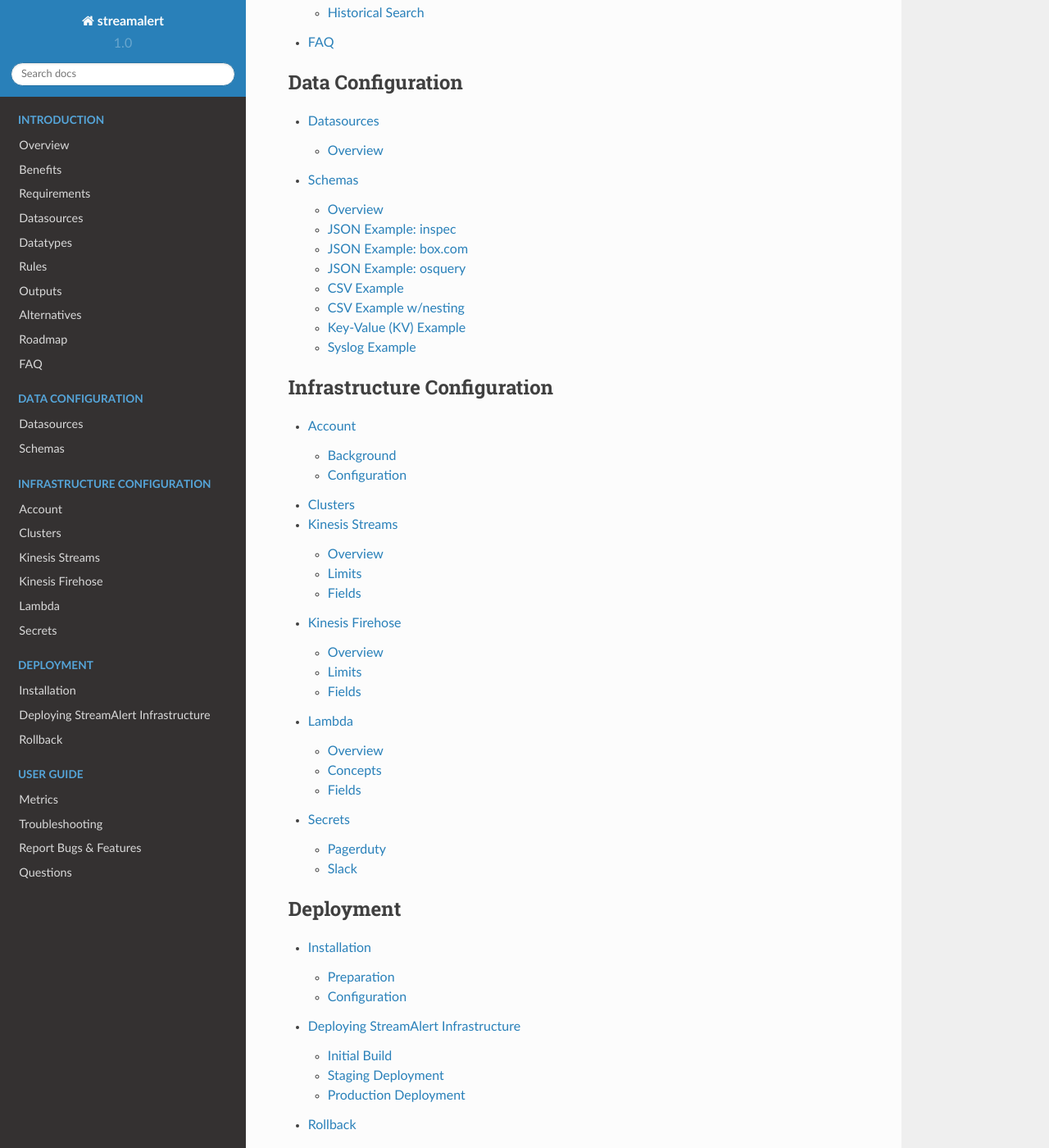
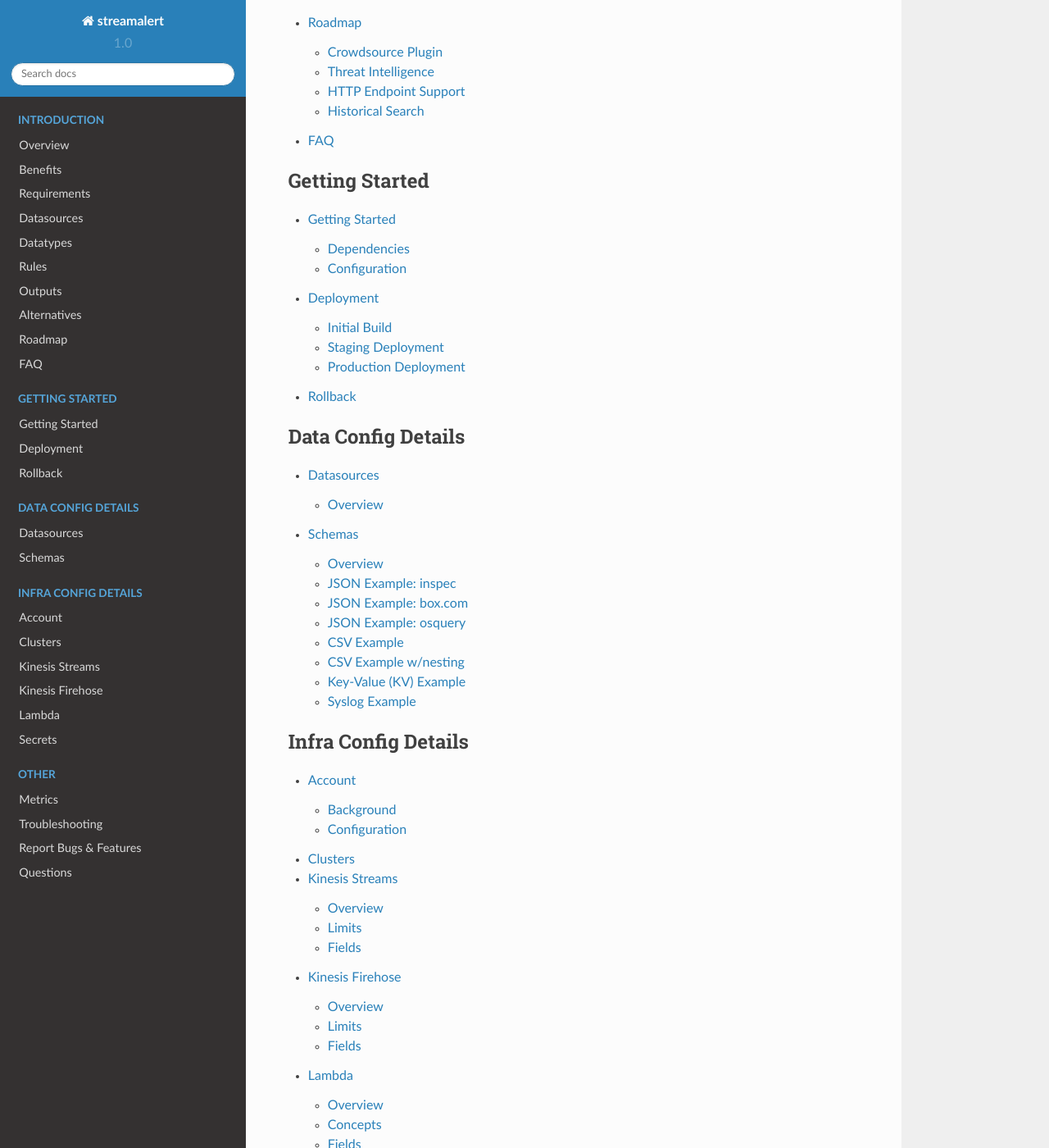
Before and after one commit to airbnb/streamalert, a Sphinx documentation site: the page built from docs/source/index.rst, in a window 1280 px wide and 1400 px high, scrolled down 1482 px. Shown: the whole window at 82% size. Built offline with Sphinx 7.4.7 and the Read the Docs theme 2.0.0, drawn with Linux system fonts in a browser that asks for light colours; some of the changed text lies outside the part shown.

Commit message:
Update index.rst
* docs - change toc order, add to faq, more

```diff
--- a/docs/source/deploy-rollback.rst
+++ b/docs/source/deploy-rollback.rst
@@ -1,4 +1,4 @@
 Rollback
 ========
 
-.. note:: TODO
+.. note:: TODO: Documentation coming soon!
--- a/docs/source/deploying.rst
+++ b/docs/source/deployment.rst
@@ -1,7 +1,7 @@
-Deploying StreamAlert Infrastructure
-====================================
+Deployment
+==========
 
-Make sure you've completed the `installation <installation.html>`_ instructions prior to continuing.
+Make sure you've completed the `Getting Started <getting-started.html>`_ instructions prior to continuing.
 
 Initial Build
 -------------
--- a/docs/source/installation.rst
+++ b/docs/source/getting-started.rst
@@ -1,10 +1,10 @@
-Installation
-============
+Getting Started
+===============
 
-Do the following on your laptop or development machine
+Perform the following on your laptop or development machine
 
-Preparation
------------
+Dependencies
+------------
 
 1. Install Python2.7
 2. Install `pip <https://pip.pypa.io/en/stable/installing/>`_
--- a/docs/source/index.rst
+++ b/docs/source/index.rst
@@ -21,7 +21,12 @@
 * Supports different types of data (Ex: JSON, CSV, Key-Value, and Syslog)
 * Supports different use-cases like security, infrastructure, compliance and more
 
-.. note:: Note: Docs are under construction, don't mind the dust!
+Other Links:
+
+* Twitter (unofficial): https://twitter.com/streamalert_io
+* Slack (unofficial): https://streamalert.herokuapp.com
+
+.. note:: Docs are under construction, don't mind the dust!
 
 
 Table of Contents
@@ -44,11 +49,21 @@
    roadmap
    faq
 
+.. _getting-started:
+
+.. toctree::
+   :maxdepth: 2
+   :caption: Getting Started
+
+   getting-started
+   deployment
+   deploy-rollback
+
 .. _data_configuration:
 
 .. toctree::
    :maxdepth: 2
-   :caption: Data Configuration
+   :caption: Data Config Details
 
    conf-datasources
    conf-schemas
@@ -57,7 +72,7 @@
 
 .. toctree::
    :maxdepth: 2
-   :caption: Infrastructure Configuration
+   :caption: Infra Config Details
 
    account
    clusters
@@ -66,21 +81,11 @@
    lambda
    secrets
 
-.. _deployment:
-
-.. toctree::
-   :maxdepth: 2
-   :caption: Deployment
-
-   installation
-   deploying
-   deploy-rollback
-
 .. _user_guide:
 
 .. toctree::
    :maxdepth: 2
-   :caption: User Guide
+   :caption: Other
 
    metrics
    troubleshooting
```
Also changed, not shown: docs/source/faq.rst (+13 -4 lines), docs/source/overview.rst (+6 -1 lines).
